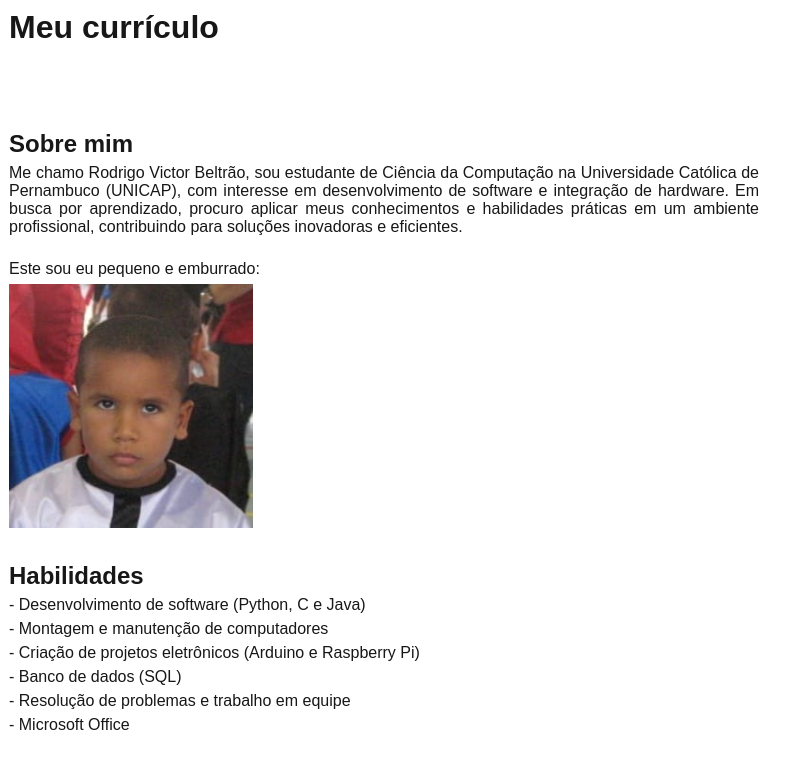
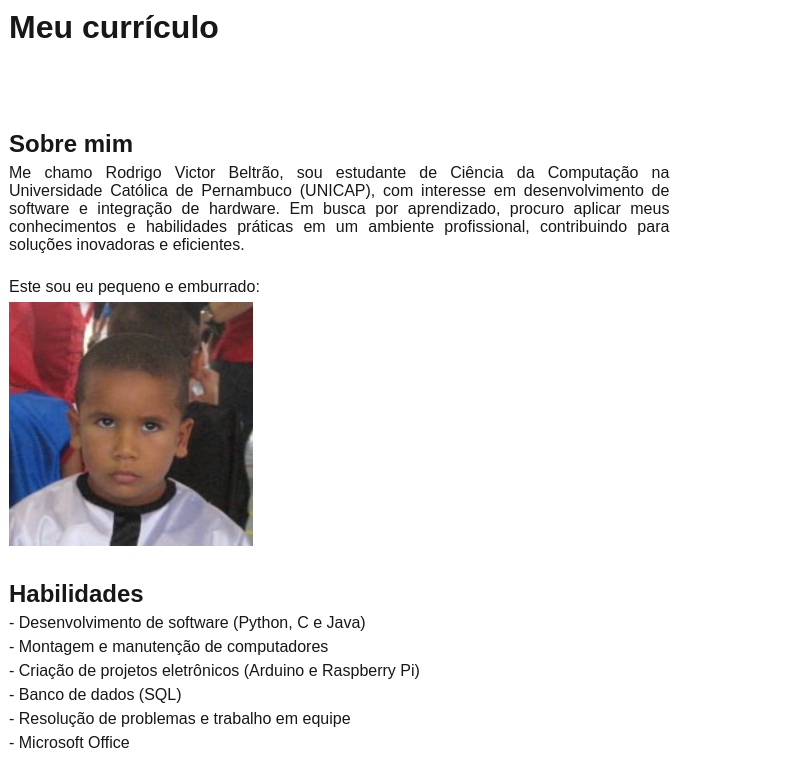
Before and after one commit to Rodibre8708/sitePWM, a Next.js app in the folder minibio-forca/: page / in a window 1280 px wide. Shown: the top 759 px of the page, without its empty margins (0-812 px from the left). Built offline with nearby package versions, Linux system fonts and the light colour scheme.

Commit message:
funcionando

```diff
--- a/minibio-forca/app/globals.css
+++ b/minibio-forca/app/globals.css
@@ -26,7 +26,7 @@ body {
 
 * {
   box-sizing: border-box;
-  max-width: 60vw;
+  max-width: 53vw;
   padding: 3px;
   margin: 0;
 }
```
